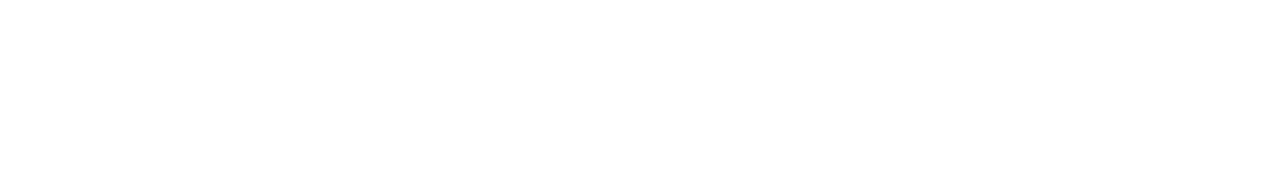
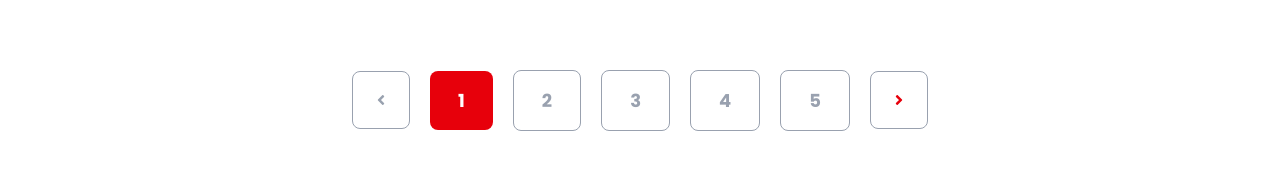
Before and after one commit to saim-alam1/new-app, a React (Vite) app: page / in a window 1280 px wide. Shown: the part 1582-1751 px from the top of the page. Before the commit the page ends 1652 px from the top, so only its background shows below. Built offline with nearby package versions, Linux system fonts and the light colour scheme.

Commit message:
Added Navigate Buttons In Store Page

```diff
--- a/src/pages/StorePage/StorePage.jsx
+++ b/src/pages/StorePage/StorePage.jsx
@@ -1,4 +1,4 @@
-import { FaRegCheckCircle } from "react-icons/fa";
+import { FaAngleLeft, FaAngleRight, FaRegCheckCircle } from "react-icons/fa";
 
 const StorePage = () => {
   return (
@@ -269,6 +269,37 @@
           </div>
         </div>
       </div>
+
+      <div className="flex flex-wrap items-center justify-center gap-5 mb-20">
+        {/* Box - 1 */}
+        <div className="p-5 border border-gray-400 rounded-[8px] cursor-pointer">
+          <FaAngleLeft className="text-gray-400" />
+        </div>
+        {/* Box - 2 */}
+        <div className="py-4 px-7  bg-red-600 rounded-[8px] cursor-pointer">
+          <h1 className="text-[18px] font-bold text-white">1</h1>
+        </div>
+        {/* Box - 3 */}
+        <div className="py-4 px-7  border border-gray-400 rounded-[8px] cursor-pointer">
+          <h1 className="text-[18px] font-bold text-gray-400">2</h1>
+        </div>
+        {/* Box - 4 */}
+        <div className="py-4 px-7  border border-gray-400 rounded-[8px] cursor-pointer">
+          <h1 className="text-[18px] font-bold text-gray-400">3</h1>
+        </div>
+        {/* Box - 5 */}
+        <div className="py-4 px-7  border border-gray-400 rounded-[8px] cursor-pointer">
+          <h1 className="text-[18px] font-bold text-gray-400">4</h1>
+        </div>
+        {/* Box - 6 */}
+        <div className="py-4 px-7  border border-gray-400 rounded-[8px] cursor-pointer">
+          <h1 className="text-[18px] font-bold text-gray-400">5</h1>
+        </div>
+        {/* Box - 7 */}
+        <div className="p-5 border border-gray-400 rounded-[8px] cursor-pointer">
+          <FaAngleRight className="text-red-600" />
+        </div>
+      </div>
     </div>
   );
 };
```
